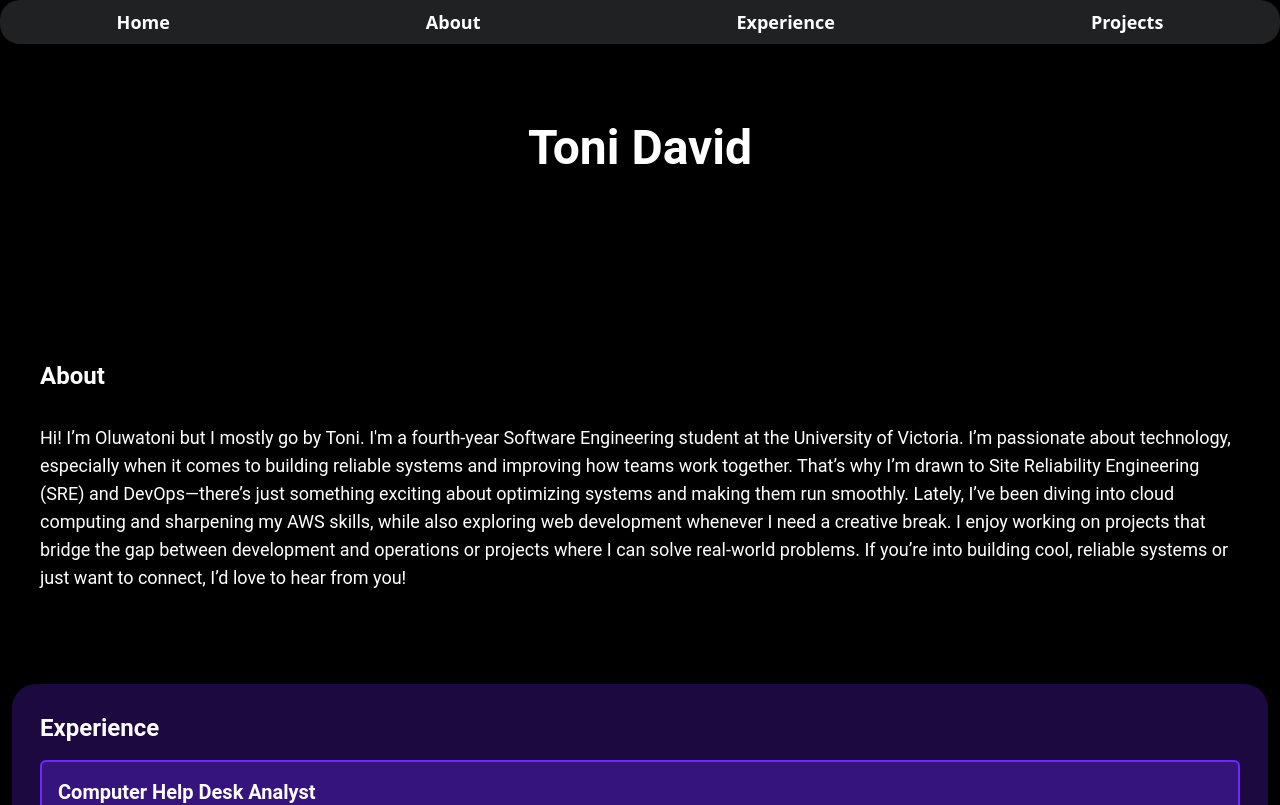
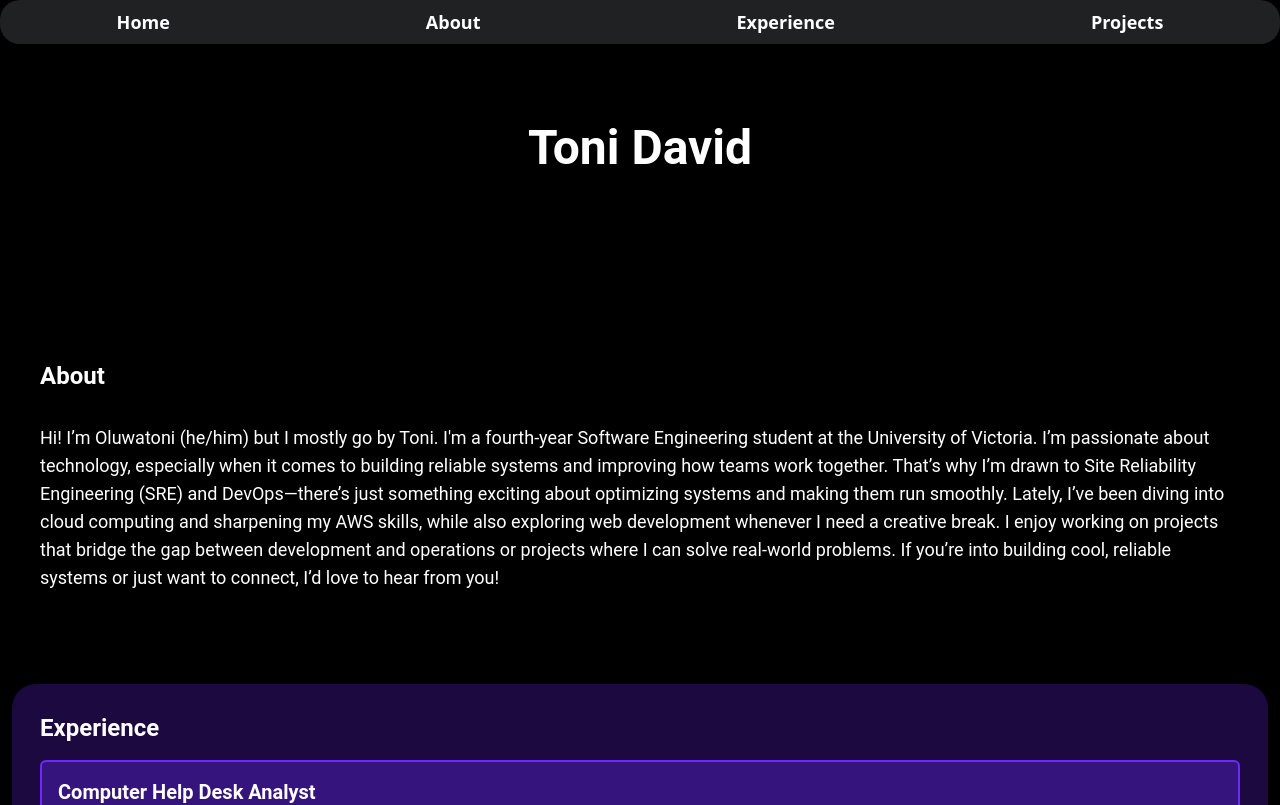
Before and after one commit to hungry-yumyumman/portfolio, a Vue app: page / in a window 1280 px wide. Shown: the top 805 px of the page. Built offline with nearby package versions, Linux system fonts and the light colour scheme; some icons are missing.

Commit message:
Edit About section and Modify bg of ELR View

```diff
--- a/src/views/ELR.vue
+++ b/src/views/ELR.vue
@@ -15,6 +15,8 @@ const items = [
 </script>
 
 <template>
+  <main class="bg-gradient-to-b from-black via-orangePri to-black">
+
     <div class="text-sm font-bold text-white pt-8 pl-3 left-0 top-0">
       <v-breadcrumbs :items="items" divider=">">
       </v-breadcrumbs>
@@ -35,6 +37,7 @@ const items = [
       </div>
 
     </div>
+  </main>
 
 </template>
 
--- a/src/views/HomeView.vue
+++ b/src/views/HomeView.vue
@@ -87,7 +87,7 @@ const Projects: Ref<proj[]> = ref([
         <div id="about" class="text-white mx-3 p-7">
           <h3 class="text-2xl font-bold mb-4">About</h3>
           <div class="pb-16 pt-4 text-lg">
-            Hi! I’m Oluwatoni but I mostly go by Toni. I'm a fourth-year Software Engineering student at the University of Victoria.
+            Hi! I’m Oluwatoni (he/him) but I mostly go by Toni. I'm a fourth-year Software Engineering student at the University of Victoria.
             I’m passionate about technology, especially when it comes to building reliable systems and improving how teams work together.
             That’s why I’m drawn to Site Reliability Engineering (SRE) and DevOps—there’s just something exciting about optimizing systems and making them run smoothly.
             Lately, I’ve been diving into cloud computing and sharpening my AWS skills, while also exploring web development whenever I need a creative break.
```
Lines whose indentation alone changed are shown as unchanged.
